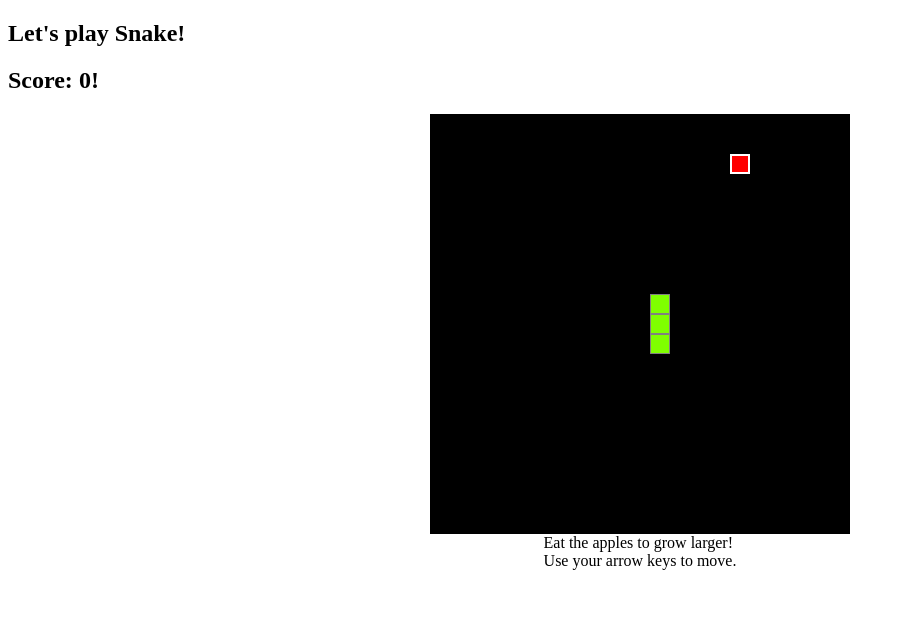
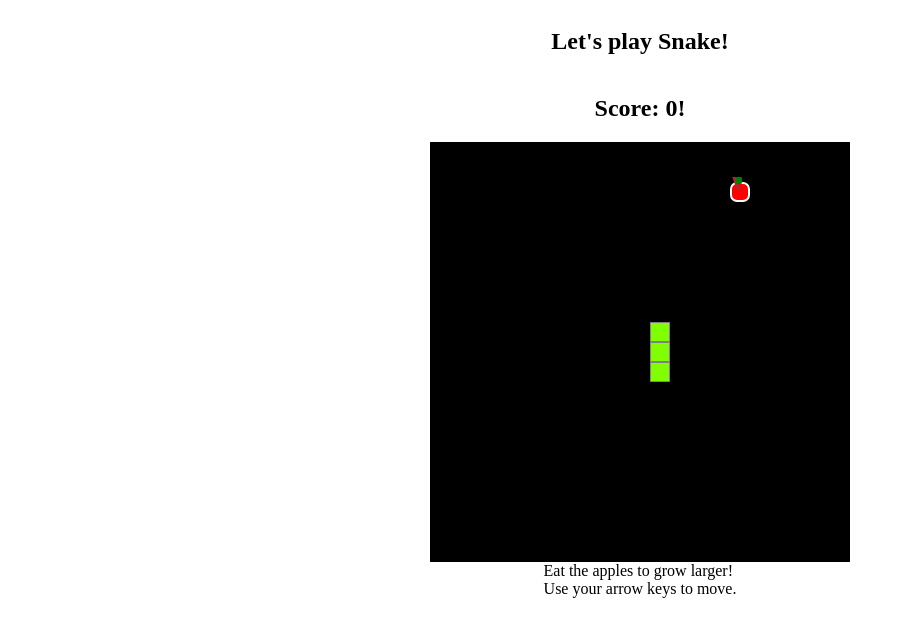
Before and after one commit to devhausleipzigacademy/snake-game, a plain HTML site: page index.html in a window 1280 px wide. Shown: the whole page, without its empty margins (0-904 px from the left). Drawn offline with Linux system fonts and the light colour scheme.

Commit message:
Add bit of styling to apple

```diff
--- a/index.html
+++ b/index.html
@@ -9,8 +9,10 @@
 </head>
 <body>
 
-    <h2>Let's play Snake!</h2>
-    <h2 id="score">Score: <span></span>!</h2>
+    <div class="title">
+        <h2>Let's play Snake!</h2>
+        <h2 id="score">Score: <span></span>!</h2>
+    </div>
 
     <div id="grid-wrapper">
         <div id="snake-grid" class="game-grid"></div>
--- a/main.js
+++ b/main.js
@@ -22,6 +22,8 @@ for (let i = 0; i < rows; i++) {
 //// Initialize Game State ////
 ///////////////////////////////
 
+const defaultDelay = 200; // ms
+
 // array of coordinates specifying snake
 // first element is always head of snake
 // last element is tail of snake
@@ -43,7 +45,9 @@ function getApple(){
 
 // sound effects
 const appleBite = new Audio('assets/audio/apple-bite.mp3');
+appleBite.playbackRate = 1.5;
 
+let delay = defaultDelay;
 let score = 0;
 let apples = [getApple()];
 let snake = defaultSnake.slice(0)
@@ -126,6 +130,7 @@ function moveSnake () {
         snake = defaultSnake.slice(0);
         snakeDirection = Object.assign({}, defaultSnakeDirection);
         score = 0;
+        delay = defaultDelay;
         // style new snake
         snake.forEach( (coordinate) => {
             const square = document.querySelector(`#${coordinate}`);
@@ -157,6 +162,9 @@ function moveSnake () {
         apples = [newApple];
         const square = document.querySelector(`#${newApple}`);
         styleSquare(square, 'apple-square')
+
+        // increase speed
+        delay = Math.max(50, delay - 5);
     } else {
         // remove styling from tail square
         const tailSquare = document.querySelector(`#${tail}`)
@@ -188,7 +196,7 @@ function gameLoop(){
     }
     const elapsed = currTime - previousTimeStamp;
 
-    if (elapsed > 200) {
+    if (elapsed > delay) {
         updateGameState();
         previousTimeStamp = currTime
     }
--- a/style.css
+++ b/style.css
@@ -32,4 +32,36 @@
 .apple-square {
     background-color: red;
     border: 2px solid white;
+    border-radius: 35%;
 }
+
+.apple-square::before{
+    content: "";
+    width: 6px;
+    height: 7px;
+    border-radius: 20%;
+    z-index: 1;
+    position: absolute;
+    transform: translate(4px, -7px);
+    background-color: green;
+}
+
+.apple-square::after{
+    content: "";
+    width: 4px;
+    height: 12px;
+    position: absolute;
+    transform: skew(20deg) translate(5px, -7px);
+    background-color: brown;
+}
+
+.title {
+    display: flex;
+    flex-direction: column;
+    justify-content: center;
+    align-items: center;
+}
+
+.title h2 {
+    display: block;
+}
```
